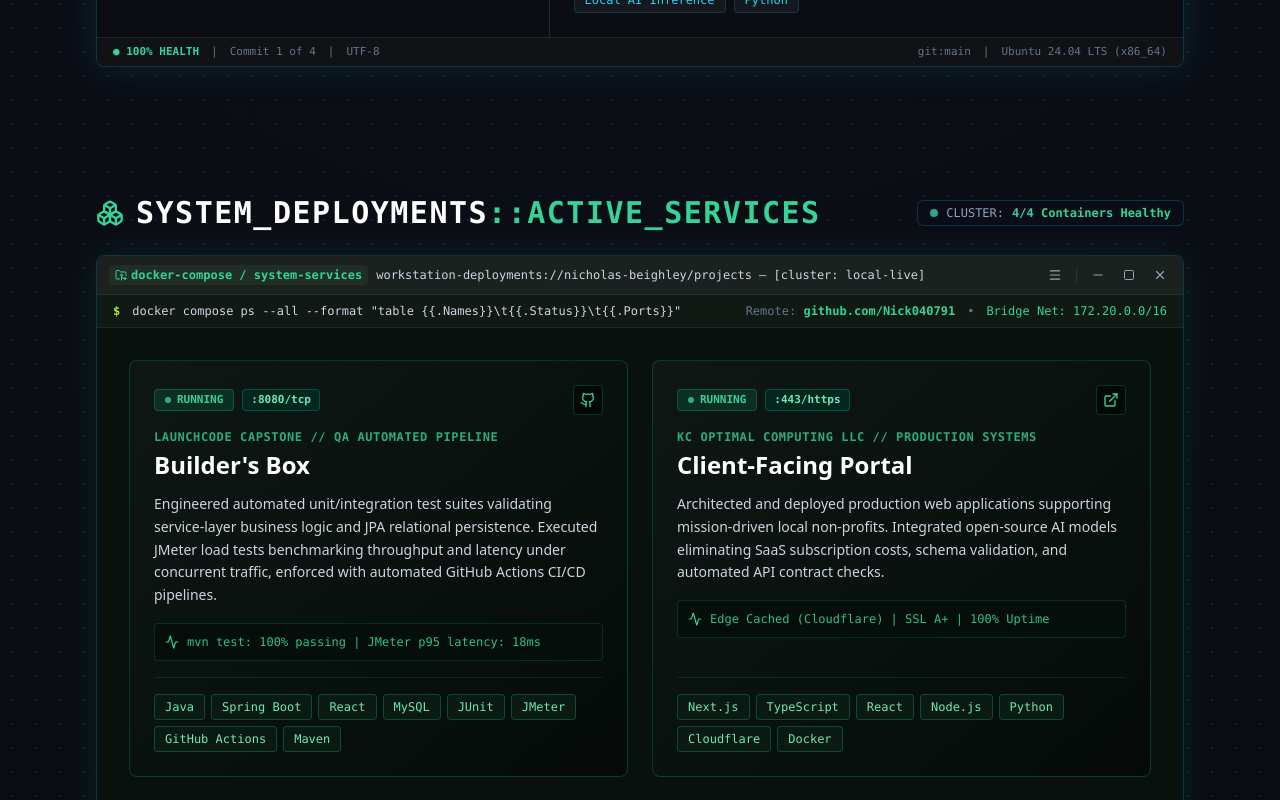
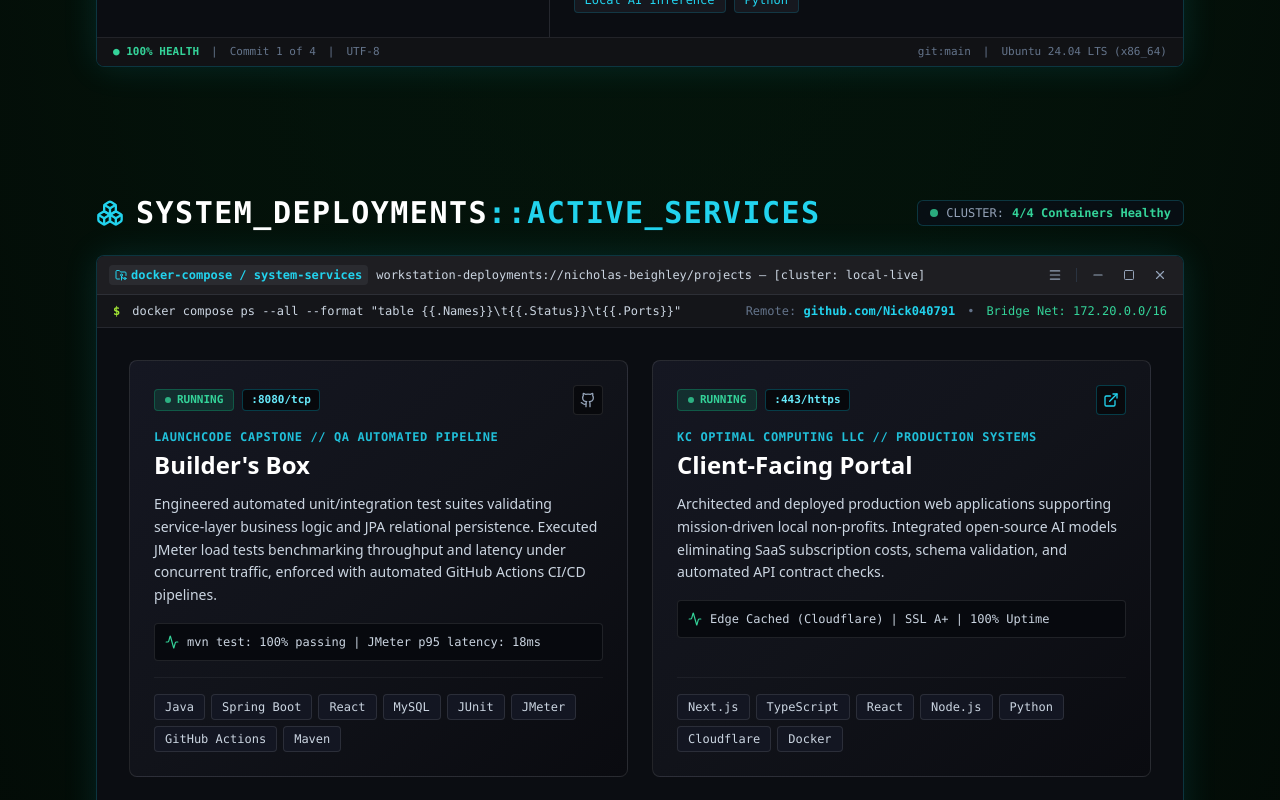
Before and after one commit to Nick040791/portfolio, a React (Vite) app: page / in a window 1280 px wide. Shown: the part 2000-2800 px from the top of the page. Built offline with nearby package versions, Linux system fonts and the light colour scheme.

Commit message:
style: apply very dark green phosphor background without grid and unify projects window styling

```diff
--- a/src/App.tsx
+++ b/src/App.tsx
@@ -11,7 +11,7 @@
 
 export default function App() {
   return (
-    <div className="min-h-screen text-slate-200 microdot-bg relative overflow-x-hidden selection:bg-cyan-500/30 selection:text-cyan-100 font-sans">
+    <div className="min-h-screen text-slate-200 screen-bg relative overflow-x-hidden selection:bg-cyan-500/30 selection:text-cyan-100 font-sans">
       <ScreenFrame />
       <Scanline />
       <Navbar />
--- a/src/components/ProjectCard.tsx
+++ b/src/components/ProjectCard.tsx
@@ -9,9 +9,9 @@
 
 export const ProjectCard: React.FC<ProjectCardProps> = ({ project }) => {
   return (
-    <div className="bg-gradient-to-br from-[#0e1713] via-[#09120e] to-[#050a08] rounded-lg p-5 sm:p-6 flex flex-col justify-between group transition-all duration-300 border border-emerald-500/25 hover:border-emerald-400/80 hover:shadow-[0_0_30px_rgba(16,185,129,0.22)] relative overflow-hidden">
-      {/* Background subtle scanline glow */}
-      <div className="absolute inset-0 opacity-0 group-hover:opacity-10 bg-gradient-to-br from-emerald-500 to-transparent transition-opacity duration-500 pointer-events-none" />
+    <div className="bg-gradient-to-br from-[#151722] via-[#11131a] to-[#0a0b10] rounded-lg p-5 sm:p-6 flex flex-col justify-between group transition-all duration-300 border border-white/10 hover:border-cyan-400/80 hover:shadow-[0_0_30px_rgba(34,211,238,0.2)] relative overflow-hidden">
+      {/* Background subtle glow on hover */}
+      <div className="absolute inset-0 opacity-0 group-hover:opacity-10 bg-gradient-to-br from-cyan-500 to-transparent transition-opacity duration-500 pointer-events-none" />
 
       <div className="relative z-10">
         {/* Top Header: Container Port & Action Links */}
@@ -22,7 +22,7 @@
               RUNNING
             </span>
             {project.containerPort && (
-              <span className="px-2 py-0.5 rounded text-[11px] font-mono bg-emerald-950/80 text-emerald-300 border border-emerald-600/40 font-semibold">
+              <span className="px-2 py-0.5 rounded text-[11px] font-mono bg-black/60 text-cyan-300 border border-cyan-500/30 font-semibold">
                 {project.containerPort}
               </span>
             )}
@@ -37,7 +37,7 @@
                 rel="noreferrer"
                 aria-label={`View ${project.title} on GitHub`}
                 title="View Source on GitHub"
-                className="p-1.5 rounded bg-black/50 text-emerald-400 hover:text-white hover:bg-emerald-600/30 border border-emerald-500/25 transition-colors"
+                className="p-1.5 rounded bg-black/50 text-slate-400 hover:text-white hover:bg-white/10 border border-white/10 transition-colors"
               >
                 <GithubIcon className="w-4 h-4" />
               </a>
@@ -49,7 +49,7 @@
                 rel="noreferrer"
                 aria-label={`Open live deployment for ${project.title}`}
                 title="Open Live Deployment"
-                className="p-1.5 rounded bg-black/50 text-emerald-400 hover:text-white hover:bg-emerald-600/30 border border-emerald-500/25 transition-colors"
+                className="p-1.5 rounded bg-black/50 text-cyan-400 hover:text-white hover:bg-cyan-500/20 border border-cyan-500/30 transition-colors"
               >
                 <ExternalLink className="w-4 h-4" />
               </a>
@@ -61,7 +61,7 @@
                 rel="noreferrer"
                 aria-label={`External link to ${project.title}`}
                 title="Open Project"
-                className="p-1.5 rounded bg-black/50 text-emerald-400 hover:text-white hover:bg-emerald-600/30 border border-emerald-500/25 transition-colors"
+                className="p-1.5 rounded bg-black/50 text-cyan-400 hover:text-white hover:bg-cyan-500/20 border border-cyan-500/30 transition-colors"
               >
                 <ExternalLink className="w-4 h-4" />
               </a>
@@ -71,10 +71,10 @@
 
         {/* Project Subtitle & Title */}
         <div className="space-y-1 mb-3">
-          <div className="font-mono text-xs text-emerald-400/80 uppercase tracking-wider font-semibold">
+          <div className="font-mono text-xs text-cyan-400/90 uppercase tracking-wider font-semibold">
             {project.subtitle}
           </div>
-          <h3 className="text-xl sm:text-2xl font-bold text-white font-sans group-hover:text-emerald-300 transition-colors">
+          <h3 className="text-xl sm:text-2xl font-bold text-white font-sans group-hover:text-cyan-300 transition-colors">
             {project.title}
           </h3>
         </div>
@@ -86,19 +86,19 @@
 
         {/* System Metric / Health Output */}
         {project.systemMetrics && (
-          <div className="bg-[#050e0a] p-2.5 rounded border border-emerald-500/20 text-xs font-mono text-emerald-400/90 flex items-center space-x-2 mb-4">
+          <div className="bg-[#07090e] p-2.5 rounded border border-white/10 text-xs font-mono text-slate-300 flex items-center space-x-2 mb-4">
             <Activity className="w-3.5 h-3.5 text-emerald-400 flex-shrink-0" />
             <span className="truncate">{project.systemMetrics}</span>
           </div>
         )}
       </div>
 
-      {/* Tech Stack Chips (Dark Green Theme) */}
-      <div className="flex flex-wrap gap-1.5 relative z-10 mt-auto pt-4 border-t border-emerald-500/15">
+      {/* Tech Stack Chips */}
+      <div className="flex flex-wrap gap-1.5 relative z-10 mt-auto pt-4 border-t border-white/5">
         {project.tech.map((tag, i) => (
           <span
             key={i}
-            className="text-xs font-mono px-2.5 py-1 rounded bg-[#0a1a13] border border-emerald-500/30 text-emerald-300 hover:text-white hover:border-emerald-400/60 transition-colors"
+            className="text-xs font-mono px-2.5 py-1 rounded bg-[#131622] border border-white/10 text-slate-300 hover:text-white hover:border-cyan-400/50 transition-colors"
           >
             {tag}
           </span>
--- a/src/components/Projects.tsx
+++ b/src/components/Projects.tsx
@@ -16,14 +16,14 @@
       {/* Section Header */}
       <div className="flex flex-col sm:flex-row sm:items-center justify-between gap-4">
         <div className="flex items-center space-x-3">
-          <Boxes className="w-7 h-7 text-emerald-400" />
+          <Boxes className="w-7 h-7 text-cyan-400" />
           <h2 className="text-2xl sm:text-3xl font-bold font-mono tracking-wider uppercase text-white">
-            System_Deployments<span className="text-emerald-400">::Active_Services</span>
+            System_Deployments<span className="text-cyan-400">::Active_Services</span>
           </h2>
         </div>
 
         {/* Telemetry Status Indicator */}
-        <div className="flex items-center space-x-2 px-3 py-1 glass-panel rounded-md border border-emerald-500/20 text-xs font-mono self-start sm:self-auto">
+        <div className="flex items-center space-x-2 px-3 py-1 glass-panel rounded-md border border-cyan-500/20 text-xs font-mono self-start sm:self-auto">
           <span className="w-2 h-2 rounded-full bg-emerald-400 animate-pulse" />
           <span className="text-slate-400">CLUSTER:</span>
           <span className="text-emerald-400 font-semibold">4/4 Containers Healthy</span>
@@ -31,11 +31,11 @@
       </div>
 
       {/* Ubuntu Linux Services & Projects Window */}
-      <div className="glass-panel rounded-lg overflow-hidden border border-emerald-500/30 shadow-[0_0_35px_rgba(16,185,129,0.12)]">
+      <div className="glass-panel rounded-lg overflow-hidden border border-cyan-500/30 shadow-[0_0_35px_rgba(34,211,238,0.12)]">
         {/* Ubuntu GNOME Window Titlebar */}
-        <div className="bg-[#1a211e] border-b border-[#25332c] px-3 py-2 flex items-center justify-between select-none">
+        <div className="bg-[#1e1e22] border-b border-[#2d2f36] px-3 py-2 flex items-center justify-between select-none">
           <div className="flex items-center space-x-2">
-            <span className="px-1.5 py-0.5 rounded bg-[#202e26] text-emerald-400 font-mono text-xs flex items-center gap-1 font-semibold">
+            <span className="px-1.5 py-0.5 rounded bg-[#2a2b30] text-cyan-400 font-mono text-xs flex items-center gap-1 font-semibold">
               <FolderGit2 className="w-3 h-3" />
               docker-compose / system-services
             </span>
@@ -48,7 +48,7 @@
           <div className="flex items-center space-x-2.5 text-slate-400">
             <button
               type="button"
-              className="p-1 hover:text-slate-200 hover:bg-[#25332c] rounded transition-colors"
+              className="p-1 hover:text-slate-200 hover:bg-[#2b2c32] rounded transition-colors"
               title="Menu"
               aria-label="Menu"
             >
@@ -57,7 +57,7 @@
             <span className="h-3.5 w-[1px] bg-slate-700/60" aria-hidden="true" />
             <button
               type="button"
-              className="p-1 hover:text-slate-200 hover:bg-[#25332c] rounded transition-colors"
+              className="p-1 hover:text-slate-200 hover:bg-[#2b2c32] rounded transition-colors"
               title="Minimize"
               aria-label="Minimize"
             >
@@ -65,7 +65,7 @@
             </button>
             <button
               type="button"
-              className="p-1 hover:text-slate-200 hover:bg-[#25332c] rounded transition-colors"
+              className="p-1 hover:text-slate-200 hover:bg-[#2b2c32] rounded transition-colors"
               title="Maximize"
               aria-label="Maximize"
             >
@@ -83,7 +83,7 @@
         </div>
 
         {/* Command Toolbar / Subheader */}
-        <div className="bg-[#101914] border-b border-[#1b2a21] px-4 py-2 flex flex-wrap items-center justify-between gap-3 text-xs font-mono">
+        <div className="bg-[#141519] border-b border-[#25272e] px-4 py-2 flex flex-wrap items-center justify-between gap-3 text-xs font-mono">
           <div className="flex items-center space-x-3 text-slate-400">
             <span className="text-lime-400 font-semibold">$</span>
             <span className="text-slate-300">
@@ -91,14 +91,14 @@
             </span>
           </div>
           <div className="flex items-center space-x-3 text-slate-500">
-            <span>Remote: <span className="text-emerald-400 font-semibold">github.com/Nick040791</span></span>
+            <span>Remote: <span className="text-cyan-400 font-semibold">github.com/Nick040791</span></span>
             <span>•</span>
             <span className="text-emerald-400">Bridge Net: 172.20.0.0/16</span>
           </div>
         </div>
 
         {/* Main Workbench Grid */}
-        <div className="p-4 sm:p-6 lg:p-8 bg-[#09110d]/95">
+        <div className="p-4 sm:p-6 lg:p-8 bg-[#0c0d12]/95">
           <div className="grid grid-cols-1 md:grid-cols-2 gap-6">
             {projectsData.map((project, idx) => (
               <ProjectCard key={idx} project={project} />
@@ -107,7 +107,7 @@
         </div>
 
         {/* Ubuntu Application Status Bar */}
-        <div className="bg-[#0b1410] border-t border-[#18261e] px-4 py-1.5 flex flex-wrap items-center justify-between text-[11px] font-mono text-slate-500 gap-2 select-none">
+        <div className="bg-[#111215] border-t border-[#222328] px-4 py-1.5 flex flex-wrap items-center justify-between text-[11px] font-mono text-slate-500 gap-2 select-none">
           <div className="flex items-center space-x-3">
             <span className="text-emerald-400 font-semibold">● 4 CONTAINERS RUNNING</span>
             <span>|</span>
--- a/src/components/ScreenFrame.tsx
+++ b/src/components/ScreenFrame.tsx
@@ -17,7 +17,7 @@
         <div className="absolute inset-0 ring-1 ring-white/10 shadow-[inset_0_2px_4px_rgba(255,255,255,0.05),inset_0_-2px_6px_rgba(0,0,0,0.9)]" />
 
         {/* Screen Glass Vignette & Curvature Shadow */}
-        <div className="absolute inset-0 bg-[radial-gradient(ellipse_at_center,transparent_65%,rgba(0,0,0,0.65)_100%)]" />
+        <div className="absolute inset-0 bg-[radial-gradient(ellipse_at_center,transparent_60%,rgba(1,8,4,0.7)_100%)]" />
 
         {/* Diagonal Screen Glass Reflection (Gloss Sheen in corner) */}
         <div className="absolute top-0 right-0 w-1/3 h-1/3 bg-gradient-to-bl from-white/[0.025] via-transparent to-transparent" />
--- a/src/index.css
+++ b/src/index.css
@@ -3,12 +3,12 @@
 @tailwind utilities;
 
 @layer utilities {
+  .screen-bg,
   .microdot-bg {
-    background-color: #07090e;
+    background-color: #020604;
     background-image:
-      radial-gradient(rgba(34, 211, 238, 0.12) 1px, transparent 1px),
-      radial-gradient(circle at 50% 30%, rgba(20, 24, 38, 0.4) 0%, rgba(7, 9, 14, 0.95) 100%);
-    background-size: 24px 24px, 100% 100%;
+      radial-gradient(ellipse 95% 85% at 50% 15%, rgba(8, 42, 23, 0.45) 0%, rgba(4, 20, 11, 0.75) 50%, #020604 100%),
+      linear-gradient(to bottom, rgba(6, 28, 15, 0.25) 0%, rgba(2, 7, 4, 0.9) 100%);
   }
 
   .glass-panel {
```
